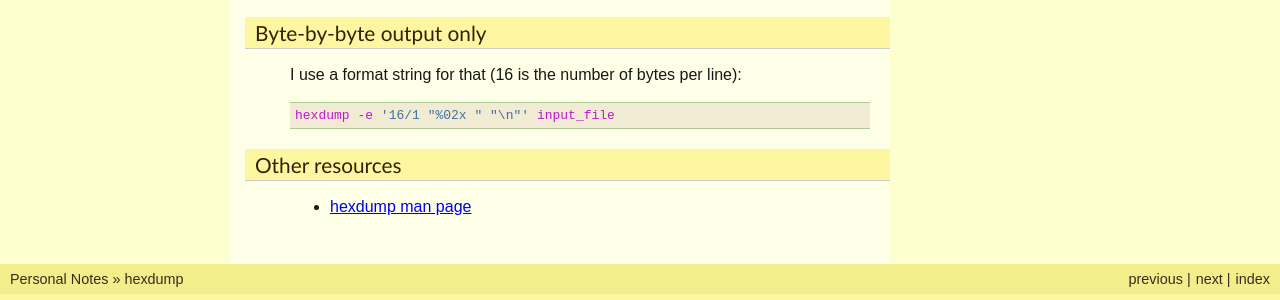
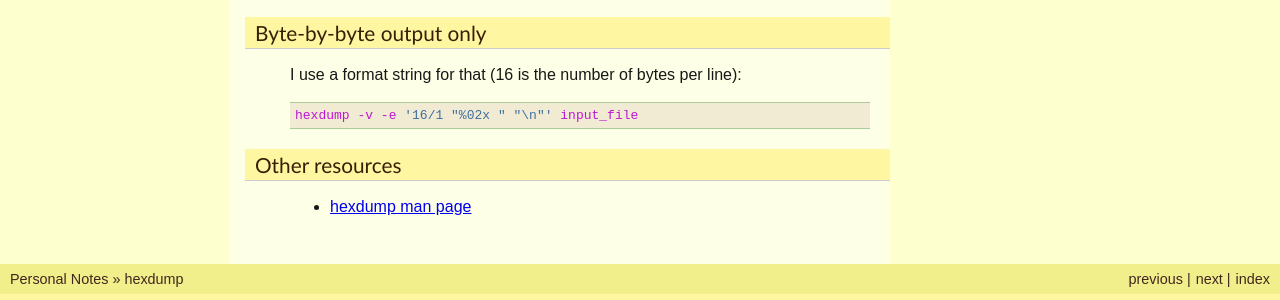
Before and after one commit to thierr26/thierr26_personal_notes_sphinx_sources, a Sphinx documentation site: the page built from source/hexdump.rst, in a window 1280 px wide. Shown: the part 458-758 px from the top of the page. Built offline with Sphinx 7.4.7, drawn with Linux system fonts in a browser that asks for light colours.

```diff
--- a/source/hexdump.rst
+++ b/source/hexdump.rst
@@ -30,7 +30,7 @@ Byte-by-byte output only
 
 I use a format string for that (16 is the number of bytes per line)::
 
-  hexdump -e '16/1 "%02x " "\n"' input_file
+  hexdump -v -e '16/1 "%02x " "\n"' input_file
 
 
 Other resources
```
